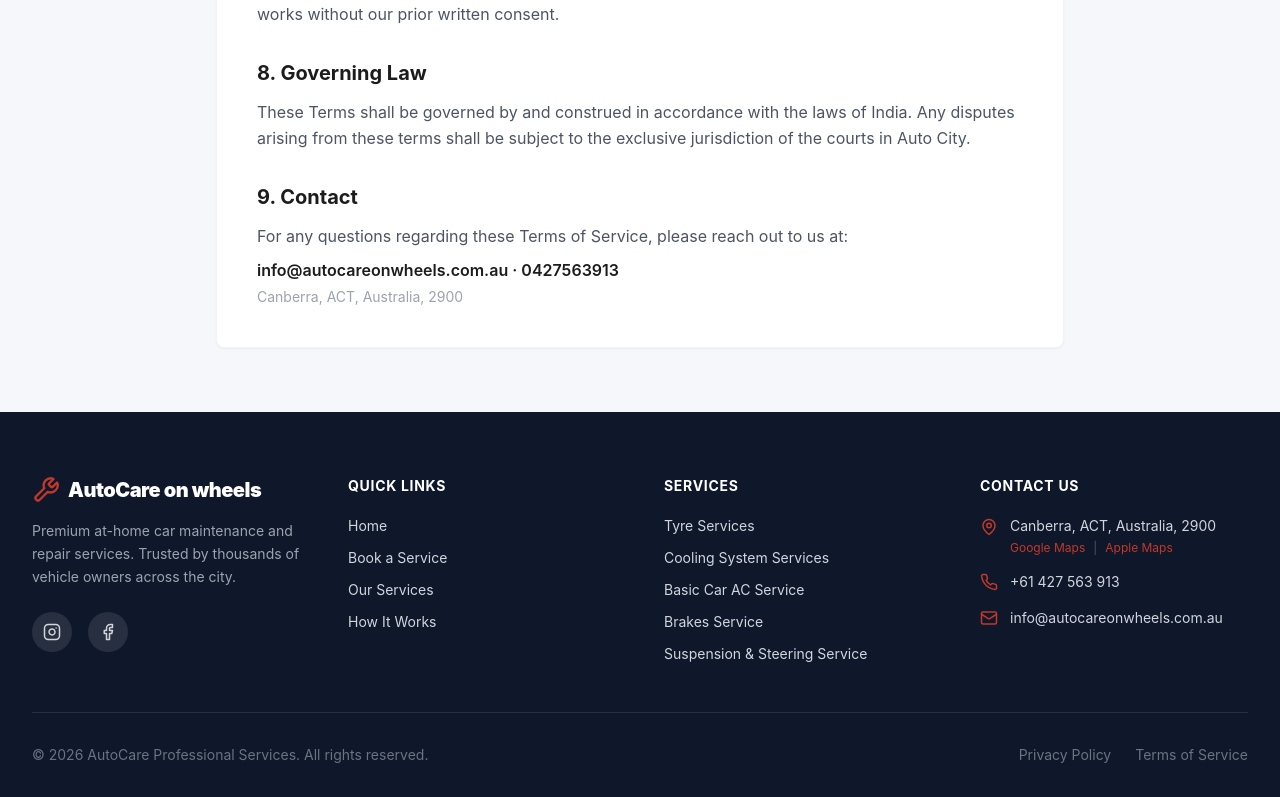
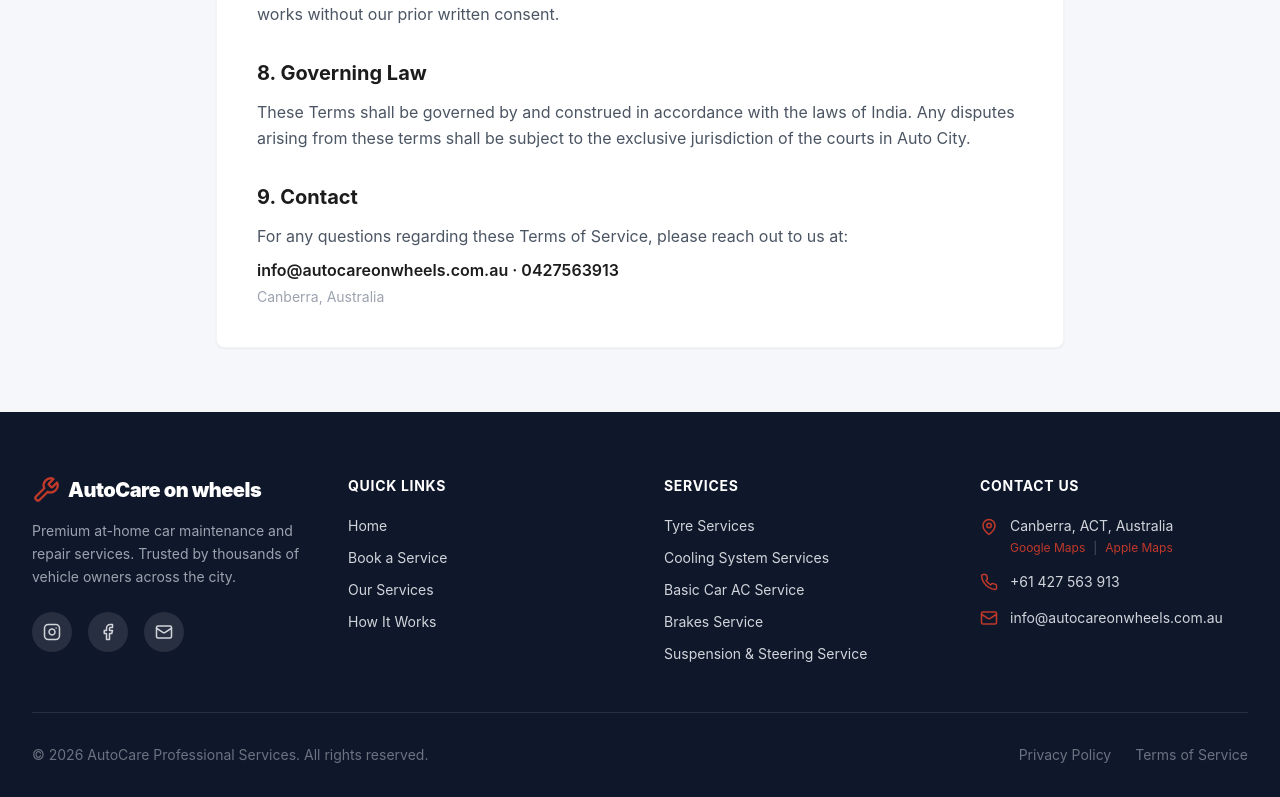
Before and after one commit to param20h/Autocareonwheels, a React (Vite) app in the folder client/: page /terms in a window 1280 px wide. Shown: the part 1580-2377 px from the top of the page. Built offline with nearby package versions, Linux system fonts and the light colour scheme; no server answers.

Commit message:
feat: update location to Canberra and add email social link

```diff
--- a/client/src/components/Footer.jsx
+++ b/client/src/components/Footer.jsx
@@ -24,7 +24,9 @@ const Footer = () => {
               <a href="https://www.facebook.com/profile.php?id=61589617888050" target="_blank" rel="noopener noreferrer" className="w-10 h-10 bg-white/10 rounded-full flex items-center justify-center hover:bg-accent transition-colors">
                 <Facebook size={18} />
               </a>
-
+              <a href="mailto:info@autocareonwheels.com.au" className="w-10 h-10 bg-white/10 rounded-full flex items-center justify-center hover:bg-accent transition-colors">
+                <Mail size={18} />
+              </a>
             </div>
           </div>
 
@@ -59,11 +61,11 @@ const Footer = () => {
               <li className="flex items-start space-x-3">
                 <MapPin size={18} className="text-accent mt-0.5 flex-shrink-0" />
                 <div>
-                  <span>Canberra, ACT, Australia, 2900</span>
+                  <span>Canberra, ACT, Australia</span>
                   <div className="mt-1 flex space-x-2 text-xs">
-                    <a href="https://maps.google.com/?q=Canberra,+ACT,+Australia,+2900" target="_blank" rel="noopener noreferrer" className="text-accent hover:underline hover:text-white transition-colors">Google Maps</a>
+                    <a href="https://maps.google.com/?q=Canberra,+Australia" target="_blank" rel="noopener noreferrer" className="text-accent hover:underline hover:text-white transition-colors">Google Maps</a>
                     <span className="text-gray-600">|</span>
-                    <a href="http://maps.apple.com/?q=Canberra,+ACT,+Australia,+2900" target="_blank" rel="noopener noreferrer" className="text-accent hover:underline hover:text-white transition-colors">Apple Maps</a>
+                    <a href="http://maps.apple.com/?q=Canberra,+Australia" target="_blank" rel="noopener noreferrer" className="text-accent hover:underline hover:text-white transition-colors">Apple Maps</a>
                   </div>
                 </div>
               </li>
--- a/client/src/pages/customer/Booking.jsx
+++ b/client/src/pages/customer/Booking.jsx
@@ -122,9 +122,16 @@ const Booking = () => {
         return s;
       });
 
-      // Keep only exactly these 5 services as requested
-      // Keep only exactly these 7 services as requested
-      const allowedServices = ['Logbook Service', 'Basic Service', 'Tyre Fitment and Puncture', 'Brakes', 'Roadside Assistance & Repair', 'Steering and Suspension', 'Car Air Conditioning Repairs'];
+      // Keep only exactly these 7 services as requested, in this specific order
+      const allowedServices = [
+        'Tyre Fitment and Puncture',
+        'Logbook Service',
+        'Basic Service',
+        'Brakes',
+        'Roadside Assistance & Repair',
+        'Steering and Suspension',
+        'Car Air Conditioning Repairs'
+      ];
       list = list.filter(s => allowedServices.includes(s.name));
 
       // Inject Basic Service if missing
@@ -172,6 +179,9 @@ const Booking = () => {
           ]
         });
       }
+
+      // Sort the final list to exactly match the allowedServices order
+      list.sort((a, b) => allowedServices.indexOf(a.name) - allowedServices.indexOf(b.name));
 
       setServices(list);
 
--- a/client/src/pages/customer/Home.jsx
+++ b/client/src/pages/customer/Home.jsx
@@ -371,7 +371,7 @@ const Home = () => {
 
           <div className="w-full h-72 rounded-2xl overflow-hidden shadow-md border border-gray-200">
             <iframe
-              src="https://www.google.com/maps/embed?pb=!1m18!1m12!1m3!1d15082.936085521448!2d72.82779893527236!3d19.075422699999998!2m3!1f0!2f0!3f0!3m2!1i1024!2i768!4f13.1!3m3!1m2!1s0x3be7c97f346053b7%3A0xacf72f56793d190a!2sMumbai%2C%20Maharashtra!5e0!3m2!1sen!2sin!4v1700000000000!5m2!1sen!2sin"
+              src="https://maps.google.com/maps?q=Canberra,+ACT,+Australia&t=&z=11&ie=UTF8&iwloc=&output=embed"
               width="100%" height="100%"
               style={{ border: 0, filter: 'grayscale(0.3)' }}
               allowFullScreen="" loading="lazy"
--- a/client/src/pages/legal/PrivacyPolicy.jsx
+++ b/client/src/pages/legal/PrivacyPolicy.jsx
@@ -69,7 +69,7 @@ const PrivacyPolicy = () => {
             <h2 className="text-xl font-bold text-primary mb-3">7. Contact Us</h2>
             <p>If you have questions about this Privacy Policy, please contact us at:</p>
             <p className="mt-2 font-semibold text-primary">info@autocareonwheels.com.au · 0427563913</p>
-            <p className="text-sm text-gray-400 mt-1">Canberra, ACT, Australia, 2900</p>
+            <p className="text-sm text-gray-400 mt-1">Canberra, Australia</p>
           </section>
         </div>
       </main>
--- a/client/src/pages/legal/TermsOfService.jsx
+++ b/client/src/pages/legal/TermsOfService.jsx
@@ -75,7 +75,7 @@ const TermsOfService = () => {
             <h2 className="text-xl font-bold text-primary mb-3">9. Contact</h2>
             <p>For any questions regarding these Terms of Service, please reach out to us at:</p>
             <p className="mt-2 font-semibold text-primary">info@autocareonwheels.com.au · 0427563913</p>
-            <p className="text-sm text-gray-400 mt-1">Canberra, ACT, Australia, 2900</p>
+            <p className="text-sm text-gray-400 mt-1">Canberra, Australia</p>
           </section>
         </div>
       </main>
```
